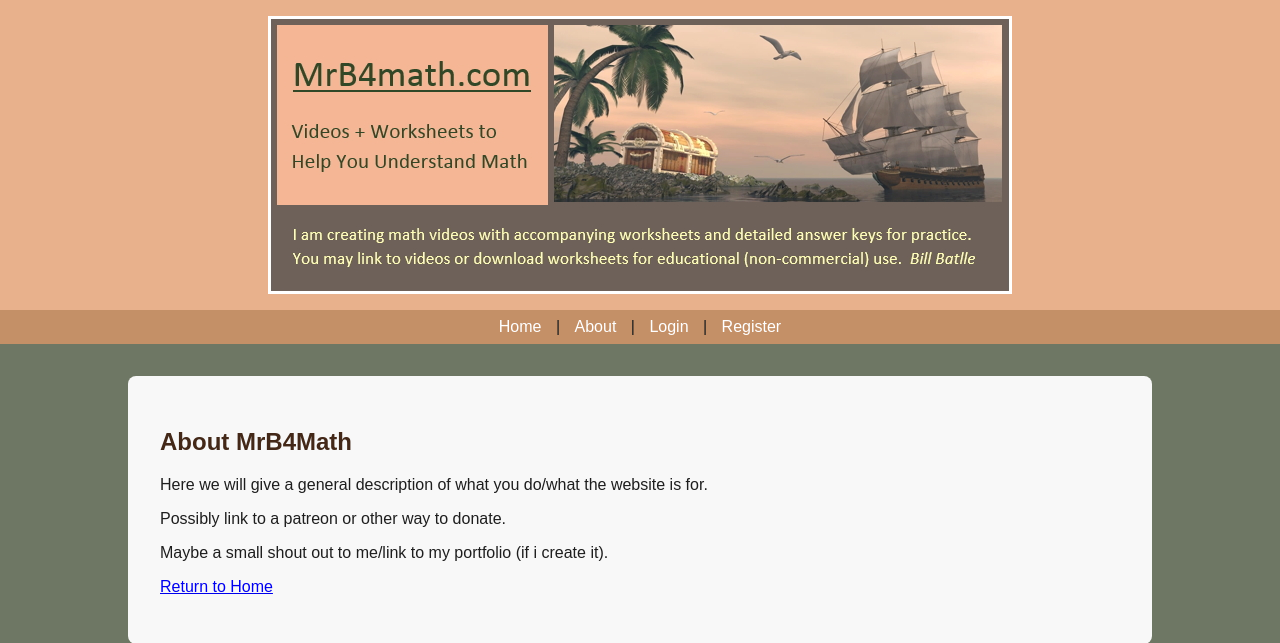
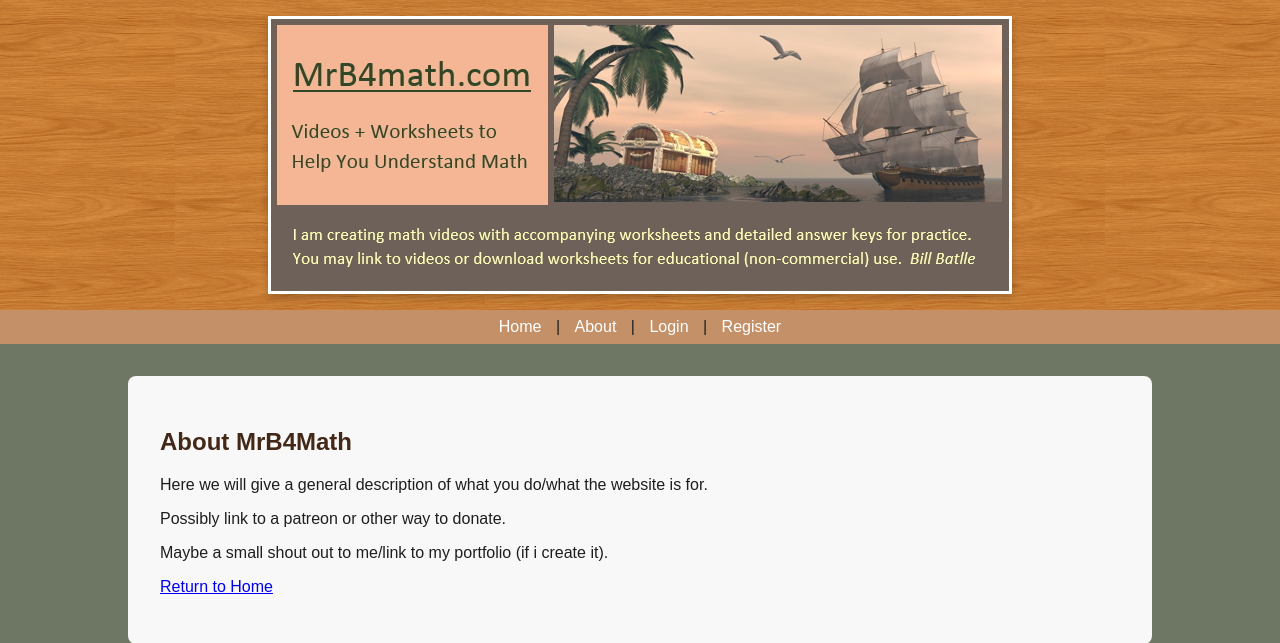
Before and after one commit to sixesandsevens/mrb4math, a Flask app: page /about in a window 1280 px wide. Shown: the top 643 px of the page. Run offline with Flask 3, Linux system fonts and the light colour scheme; parts of the project's set-up code (start-up, migrations or seed data) failed here and were passed over.

Commit message:
woodgrain css stuff

```diff
--- a/app/static/css/style.css
+++ b/app/static/css/style.css
@@ -7,9 +7,13 @@ body {
     padding: 0;
 }
 .header-bar {
-    background-color: #e8b18c;
+    background-image: url('/static/images/woodgrain-banner.png');
+    background-repeat: repeat-x;
+    background-size: auto 100%;
+    background-position: top center;
     padding: 1rem;
     text-align: center;
+
 }
 .header-image {
     width: 100%;
@@ -17,7 +21,9 @@ body {
     height: auto;
     display: block;
     margin: 0 auto;
+    box-shadow: 0 4px 8px rgba(0, 0, 0, 0.2);
 }
+
 .navbar {
     background-color: #c49067;
     padding: 0.5rem;
```
Also changed, not shown: app/static/images/woodgrain-banner.png (added).
